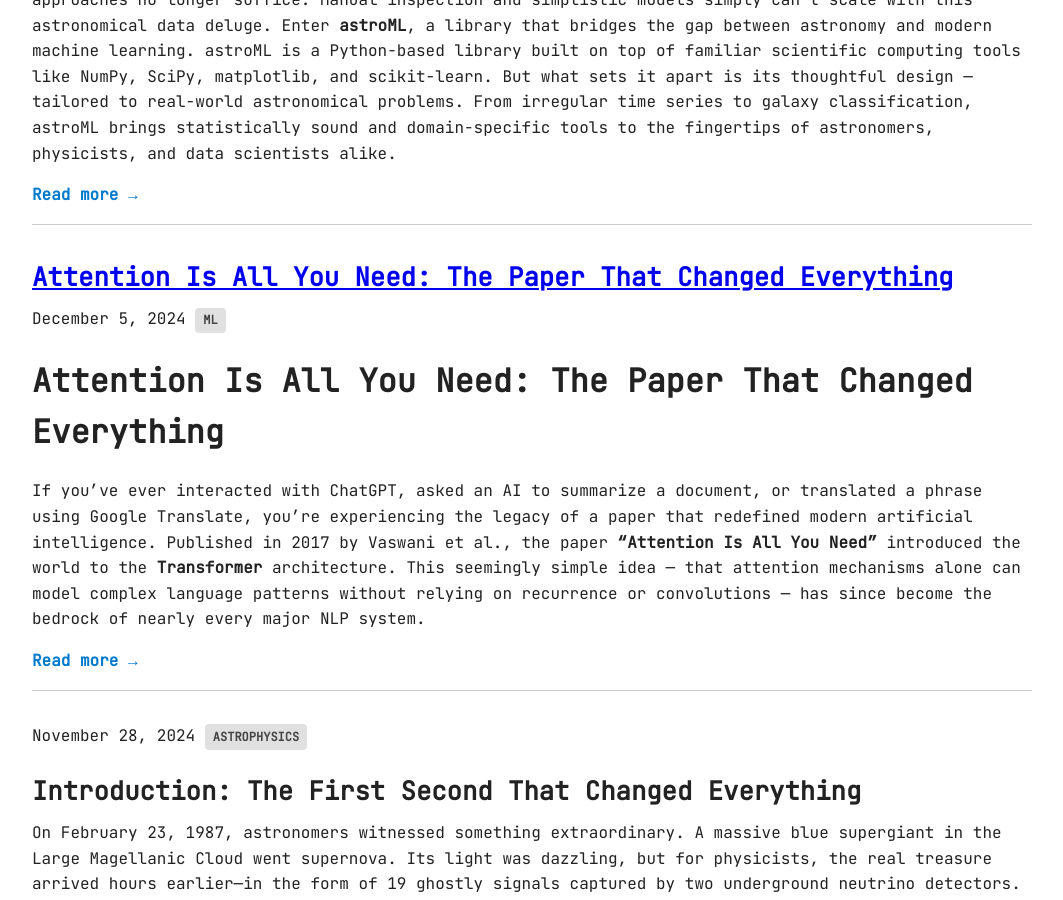
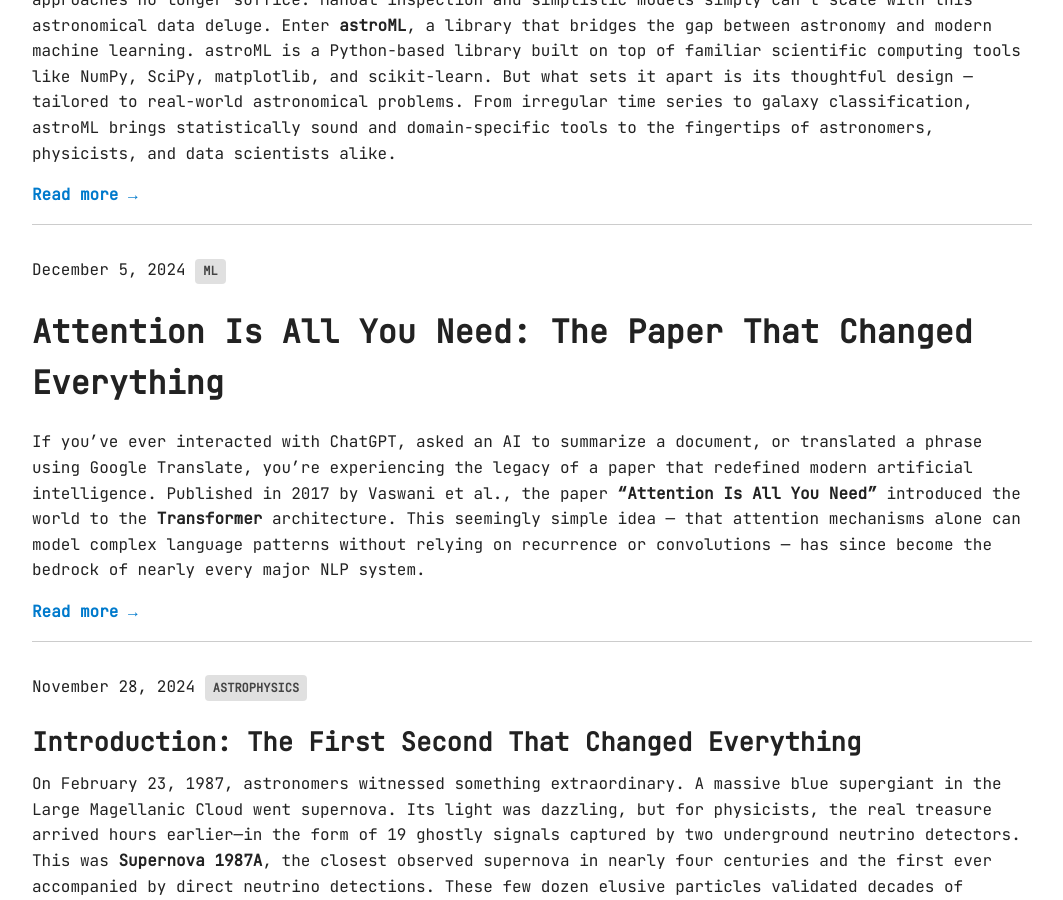
Before and after one commit to Raahul-Thakur/tensorandquarks.github.io, a Jekyll site: the page built from index.md, in a window 1280 px wide and 900 px high, scrolled down 6135 px. Shown: the whole window, without its empty margins (108-1171 px from the left). Built offline with Jekyll 4.4.1, drawn with Linux system fonts in a browser that asks for light colours.

Commit message:
Update 2024-12-05-transformers.md

```diff
--- a/_posts/2024-12-05-transformers.md
+++ b/_posts/2024-12-05-transformers.md
@@ -1,6 +1,6 @@
 ---
 layout: default
-title: "Attention Is All You Need: The Paper That Changed Everything"
+title: ""
 date: 2024-12-05
 tags: [ML]
 ---
```
